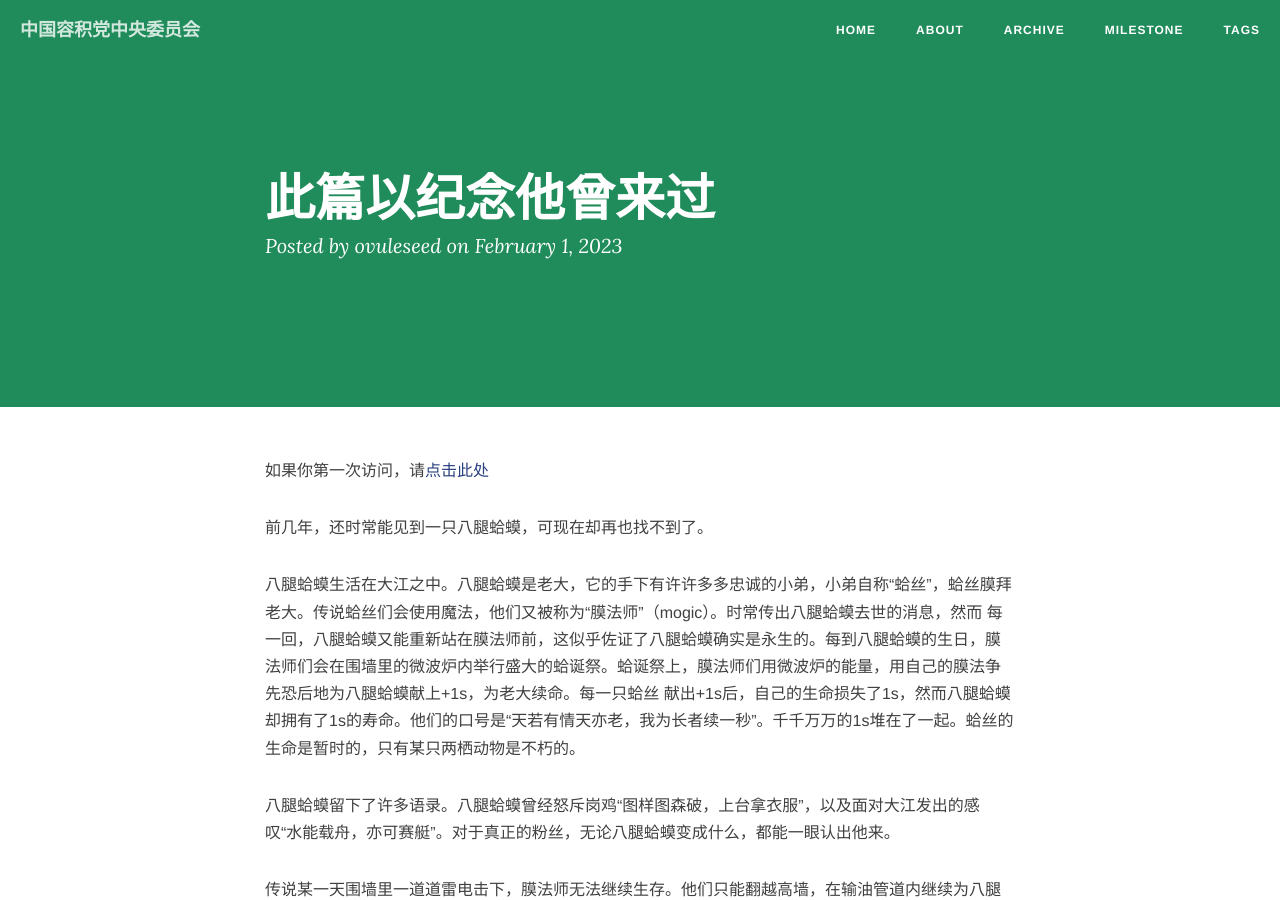
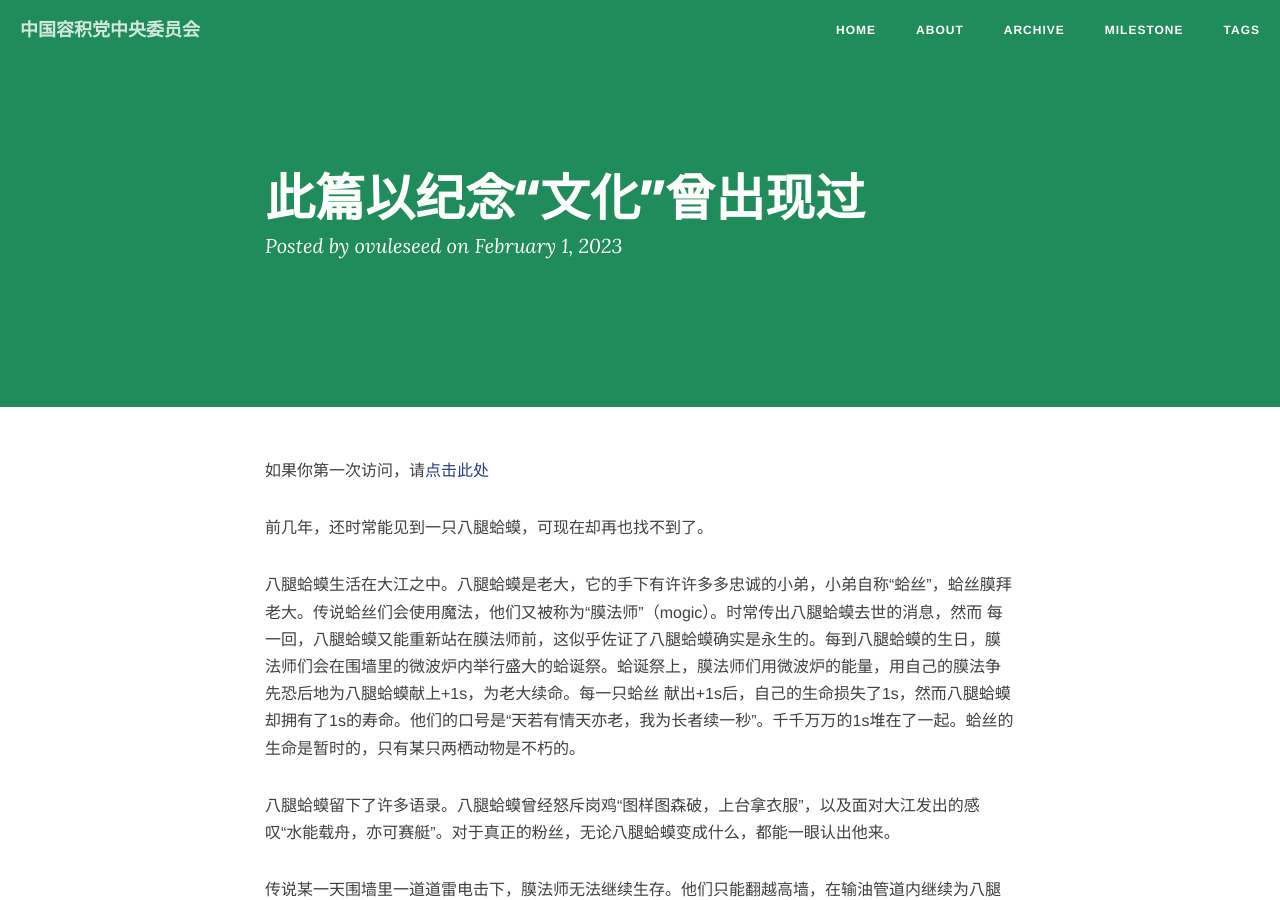
Before and after one commit to ovule-seed/ovule-seed.github.io, a Jekyll site: the page built from _posts/2023-02-01-a2.md, in a window 1280 px wide and 900 px high. Built offline with Jekyll 4.4.1, drawn with Linux system fonts in a browser that asks for light colours; nearby versions of some CDN libraries; comment, search, counter and statistics services are not loaded.

Commit message:
Update 2023-02-01-a2.md

```diff
--- a/_posts/2023-02-01-a2.md
+++ b/_posts/2023-02-01-a2.md
@@ -1,6 +1,6 @@
 ---
 layout: post
-title: 此篇以纪念他曾来过
+title: 此篇以纪念“文化”曾出现过
 date: 2023-2-1
 categories: blog
 tags:
```
